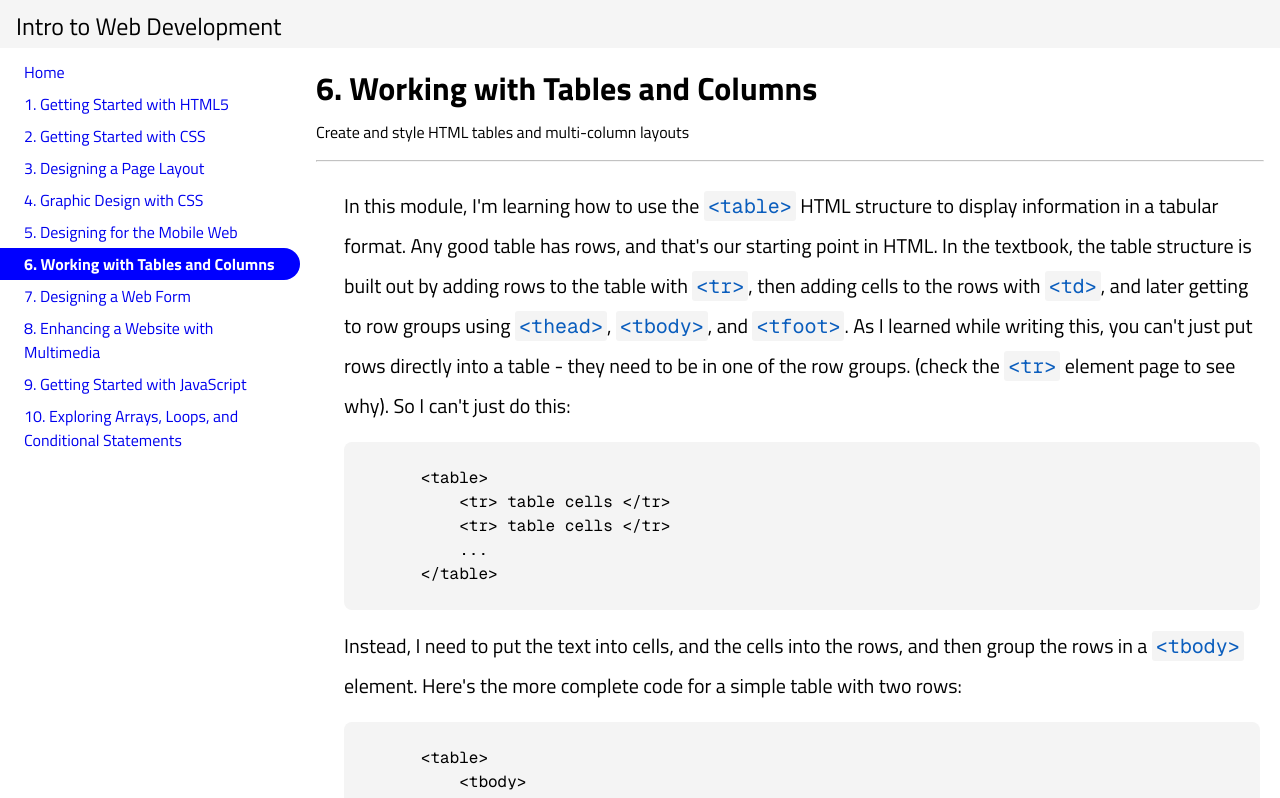
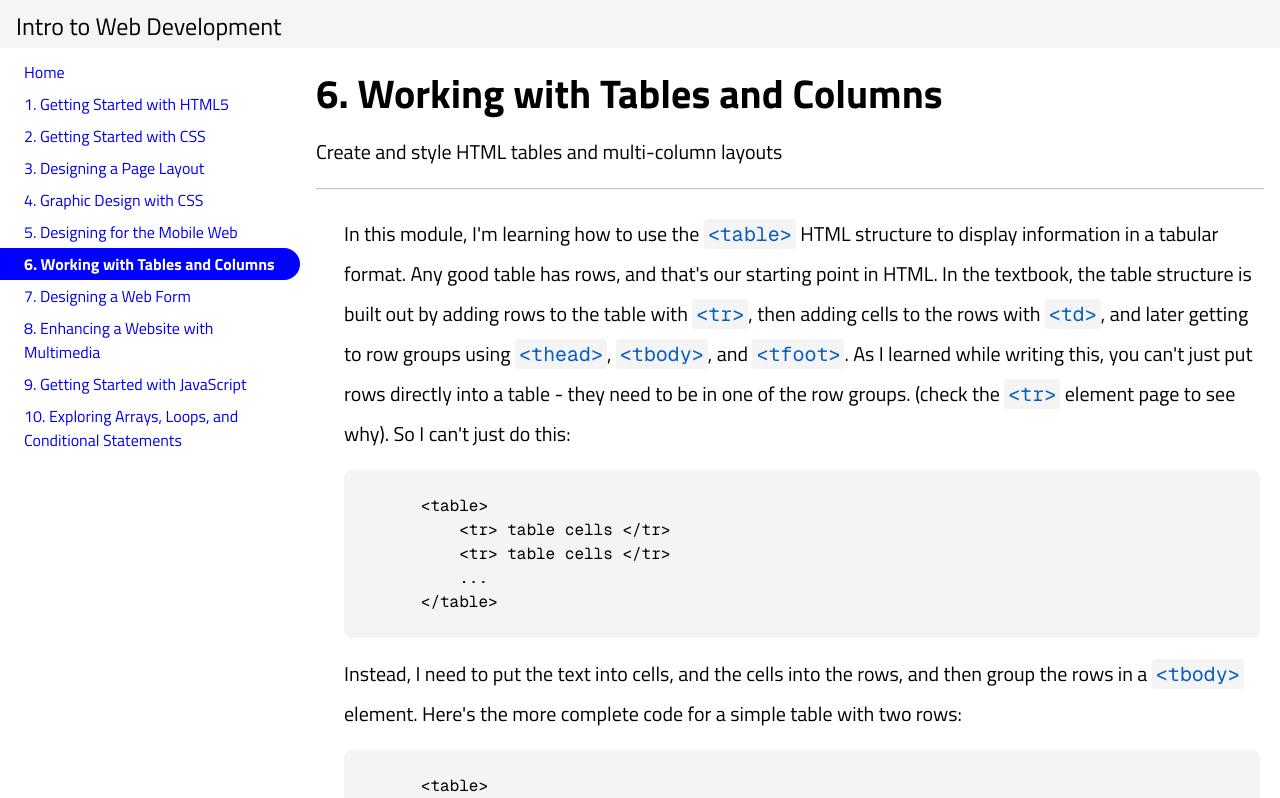
Before and after one commit to MokeEire/WebDevSite, a SvelteKit app: page /modules/tables-columns in a window 1280 px wide. Shown: the top 798 px of the page. Built offline with nearby package versions, Linux system fonts and the light colour scheme.

Commit message:
change module to article

```diff
--- a/src/app.css
+++ b/src/app.css
@@ -7,23 +7,34 @@ body {
 	font-family: 'Titillium Web', sans-serif;
 }
 
-/* Module styles */
-
-.module {
-	padding: 8px 4px;
+h1 {
+	font-size: 2.5em;
+	margin-bottom: 16px;
 }
 
-.module p {
+p {
 	margin-bottom: 16px;
 	line-height: 2;
 	font-size: 1.25em;
 }
 
-.module ul {
-	list-style: inside;
+/* Module styles */
+
+article.module {
+	padding: 8px 4px;
 }
 
-.module p+ul {
+article.module h1 {
+	font-size: 2.2em;
+	margin-bottom: 8px;
+}
+
+article.module ul {
+	list-style: inside;
+	margin-bottom: 8px;
+}
+
+article.module p+ul {
 	margin-left: 5%;
 }
 
--- a/src/routes/modules/+layout.svelte
+++ b/src/routes/modules/+layout.svelte
@@ -26,14 +26,14 @@
 
 <hr>
 
-<div class="module">
+<article class="module">
     {@render children()}
-</div>
+</article>
 
 <style>
     h1 {
         font-weight: 700;
-        font-size: 2rem;
+        font-size: 2.5em;
         margin-bottom: 8px;
     }
 
```
